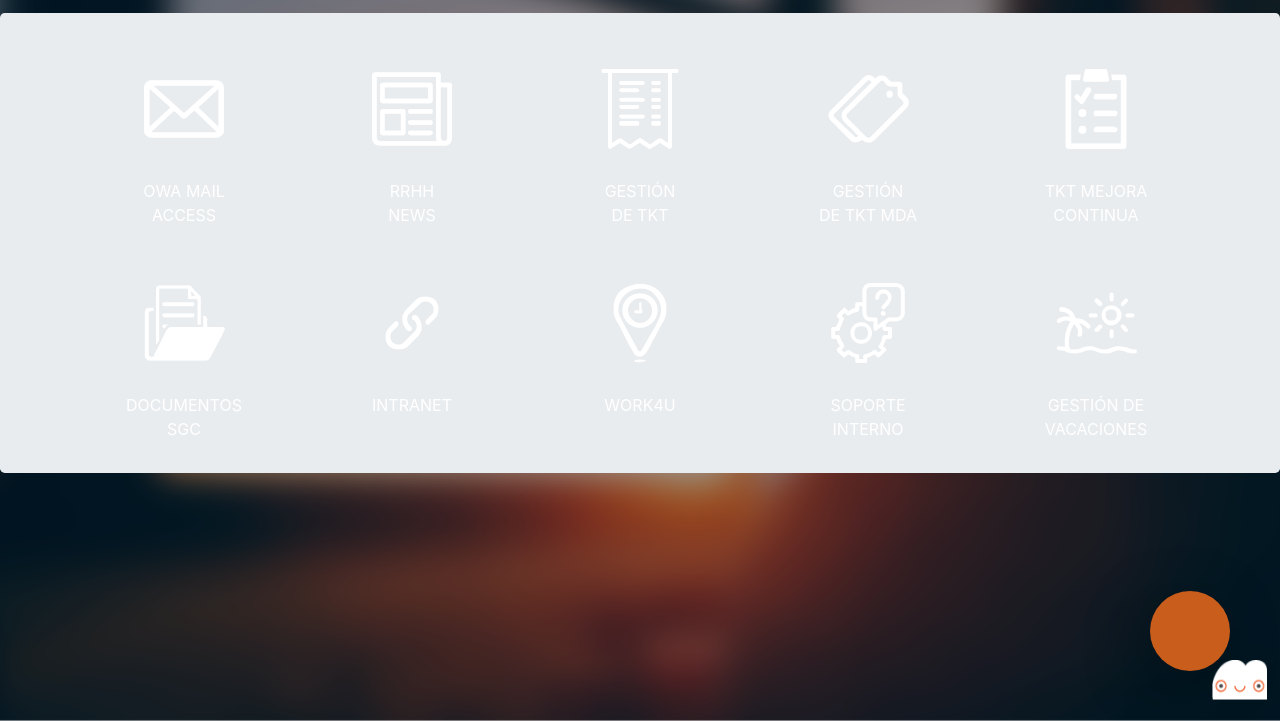
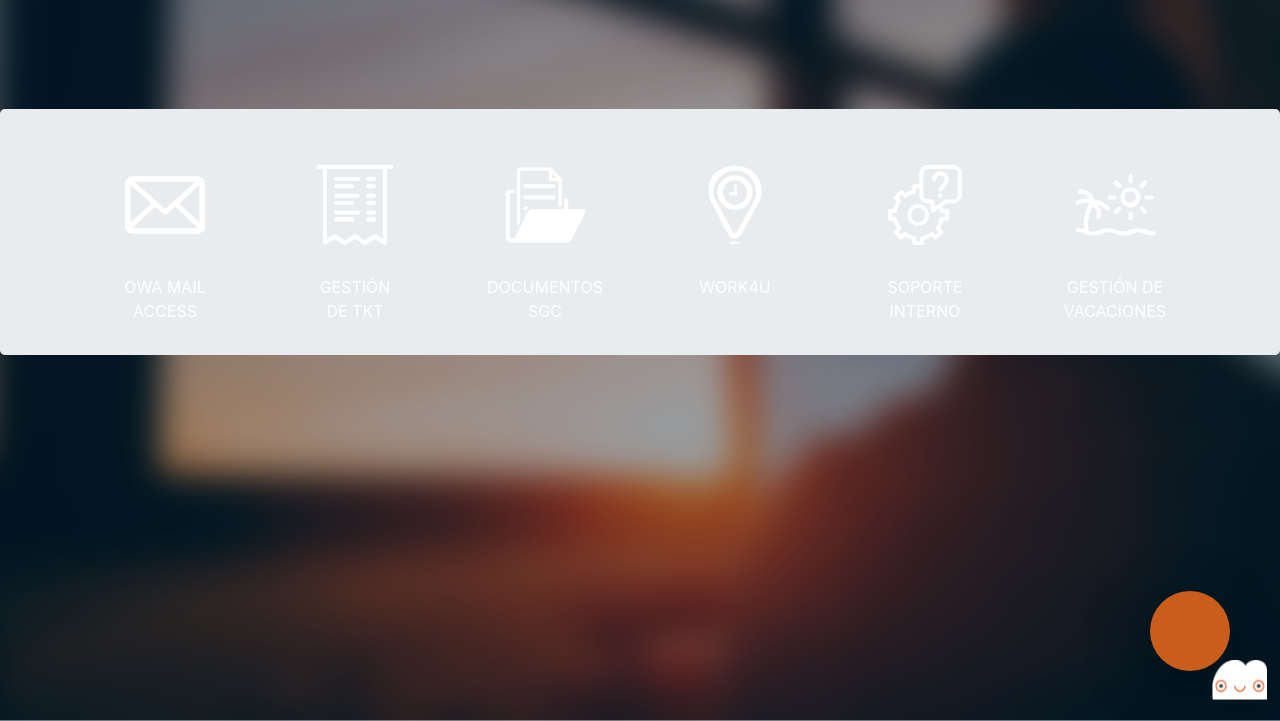
Before and after one commit to mleivaDesarrollos/watson-chatbot, a website: page public/index.html in a window 1280 px wide. Shown: the part 79-800 px from the top of the page. Drawn offline with nearby package versions, Linux system fonts and the light colour scheme; no server answers.

Commit message:
Modificamos portal y agregamos cierre a mego

```diff
--- a/public/index.html
+++ b/public/index.html
@@ -55,15 +55,7 @@
                             <br>ACCESS</p>
                     </a>
                 </div>
-                <div class="col-sm wrapper-aplicacion">
-                    <a href="./pages/index.html?page=2">
-                        <div class="wrapper-span hvr-float-shadow">
-                            <span class="icono-acceso">I</span>
-                        </div>
-                        <p class="texto-acceso">RRHH
-                            <br>NEWS</p>
-                    </a>
-                </div>
+
                 <div class="col-sm wrapper-aplicacion">
                     <a href="./pages/index.html?page=3">
                         <div class="wrapper-span hvr-float-shadow">
@@ -74,44 +66,17 @@
                     </a>
 
                 </div>
-                <div class="col-sm wrapper-aplicacion">
-                    <a href="./pages/index.html?page=4">
-                        <div class="wrapper-span hvr-float-shadow">
-                            <span class="icono-acceso">G</span>
-                        </div>
-                        <p class="texto-acceso">GESTIÓN
-                            <br>DE TKT MDA</p>
-                    </a>
-                </div>
-                <div class="col-sm wrapper-aplicacion">
-                    <a href="./pages/index.html?page=5">
-                        <div class="wrapper-span hvr-float-shadow">
-                            <span class="icono-acceso">F</span>
-                        </div>
-                        <p class="texto-acceso">TKT MEJORA
-                            <br>CONTINUA</p>
-                    </a>
-                </div>
-            </div>
 
-            <div class="row text-center fila-accesos" id="row2">
-                <a href="./pages/index.html?page=6">
-                    <div class="col-sm wrapper-aplicacion">
+            <div class="col-sm wrapper-aplicacion">
+                    <a href="./pages/index.html?page=6">
                         <div class="wrapper-span hvr-float-shadow">
                             <span class="icono-acceso">E</span>
                         </div>
                         <p class="texto-acceso">DOCUMENTOS
-                            <br>SGC</p>
-                </a>
-            </div>
-            <div class="col-sm wrapper-aplicacion">
-                <a href="./pages/index.html?page=7">
-                    <div class="wrapper-span hvr-float-shadow">
-                        <span class="icono-acceso">D</span>
-                    </div>
-                    <p class="texto-acceso">INTRANET</p>
-                </a>
-            </div>
+                                <br>SGC</p>
+                    </a>
+                </div>
+
             <div class="col-sm wrapper-aplicacion">
                 <a href="./pages/index.html?page=8">
                     <div class="wrapper-span hvr-float-shadow">
--- a/public/scripts/mego.js
+++ b/public/scripts/mego.js
@@ -11,9 +11,9 @@
     const AWAITING_RESPONSE_MESSAGES = ["¿Seguís ahí?", "Te espero "];
     const FINISHING_CHAT_INACTIVITY_MESSAGES = ["Avisame cualquier cosa, yo siempre estoy aqui para cualquier consulta que tengas.", "Cuando tengas tiempo seguimos hablando!"];
     // Todos los tiempos se encuentran en valor milisegundos
-    const INTERVAL_AWAIT_RESPONSE = 99999999999; //60000
-    const INTERVAL_FINISH_ACTIVITY = 999999999; //120000
-    const INTERVAL_POST_FINISH_DELAY = 9999999999; //120000
+    const INTERVAL_AWAIT_RESPONSE = 60000; //60000
+    const INTERVAL_FINISH_ACTIVITY = 120000; //120000
+    const INTERVAL_POST_FINISH_DELAY = 120000; //120000
     var await_response_timeout_id, finish_message_timeout_id, reset_chatlog_timeout_id;
     var pending_delivering_messages = [];
 
@@ -267,7 +267,7 @@
             xhr.send(data);
         }
     }
-    var send_stacked_messages = function(){
+    var send_stacked_messages = function(resetChat){
         if(pending_delivering_messages.length>0){
             var length_message = pending_delivering_messages[0].text.length;
             var await_time_ms = 900;
@@ -279,7 +279,7 @@
             if(indice==0){
                 await_time_ms = 0;
             }
-            console.log(pending_delivering_messages[0]);
+            //console.log(pending_delivering_messages[0]);
             // Obtenemos el primer mensaje en la cola de mensajes
             var message = pending_delivering_messages[0];
             // Removemos el elemento del arreglo
@@ -294,23 +294,41 @@
                         generate_message(message, "option");
                         break;
                 };
+                if(resetChat==true){
+                   setTimeout(function(){
+                    reseting_chat_after_inactivity();
+                   },3000);
+                }
             },await_time_ms);
         }
     }
+
     // Versión modificada con agregados de Mauro Barroso
     var RenderResponseMessage = function (responseFromServer) {
         // Obtenemos el objeto JSON CSSSecond lo parseamos
         var JsonResp = JSON.parse(responseFromServer);
+        var loader = document.querySelector("#loader");
+        var isResetingChat = false;
         // Renderizamos la respuesta del bot
         // Iteramos sobre todos los mensajes recibidos
         JsonResp.messages.forEach(message => {
             pending_delivering_messages.push(message);
         });
-        // Iniciamos la distribución de mensajes acumulados
-        send_stacked_messages();
+
         // Guardamos el contexto en el documento
         var inpContext = document.querySelector(CONTEXT_DATA);
         // Si no existe el hidden de la etiqueta se genera
+        // Luego del primer mensaje, dejamos el if habilitado para corroborar la existencia de finish_chat
+        if(JsonResp.context != undefined){
+            if(JsonResp.context.finish_chat){
+                inpContext = undefined;
+                    loader.style.display = "none";
+                    isResetingChat = true;
+            };
+        }
+        // Iniciamos la distribución de mensajes acumulados
+        send_stacked_messages(isResetingChat);
+
         if (inpContext == undefined && JsonResp.context != undefined) {
             // Generamos un elemento
             inpContext = document.createElement('input')
@@ -320,6 +338,7 @@
             // Anexamos el elemento al body
             document.body.appendChild(inpContext);
         }
+
         if (inpContext != undefined) inpContext.value = JSON.stringify(JsonResp.context);
         // Si no es el inicio de la conversación,
         if(is_conversation_starting == false) start_inactivity_check();
--- a/public/styles/main.css
+++ b/public/styles/main.css
@@ -99,7 +99,7 @@ a, a:hover, a:focus, a:active {
 }
 
 .jumbotron {
-    margin-top: 1rem !important;
+    margin-top: 7rem !important;
     padding-bottom: 1rem !important;
     padding-top: 1rem !important;
     margin-bottom: 1rem !important;
```
Also changed, not shown: server.js (+9 -9 lines).
